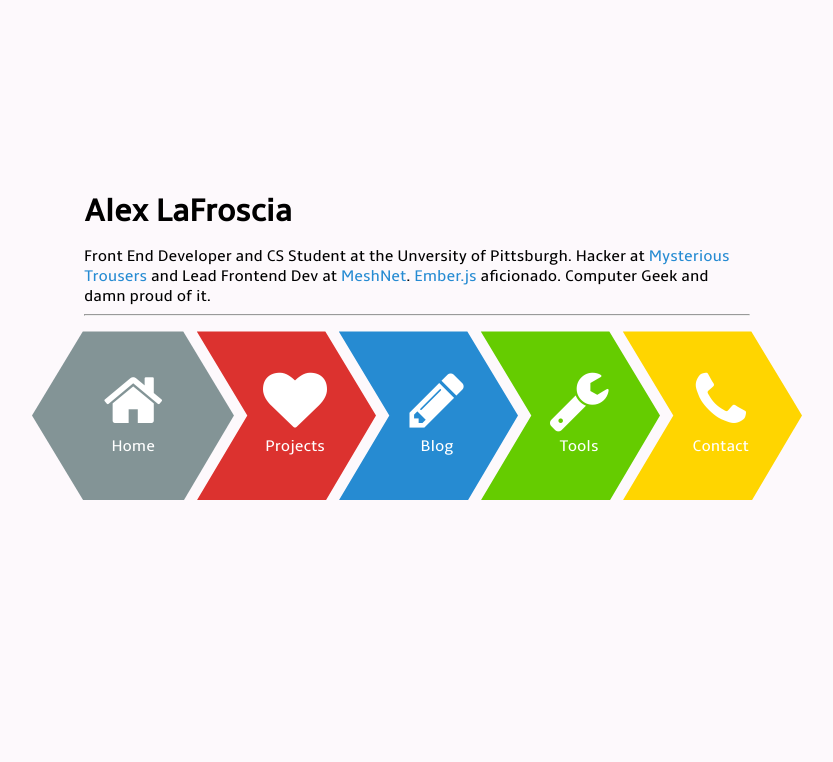
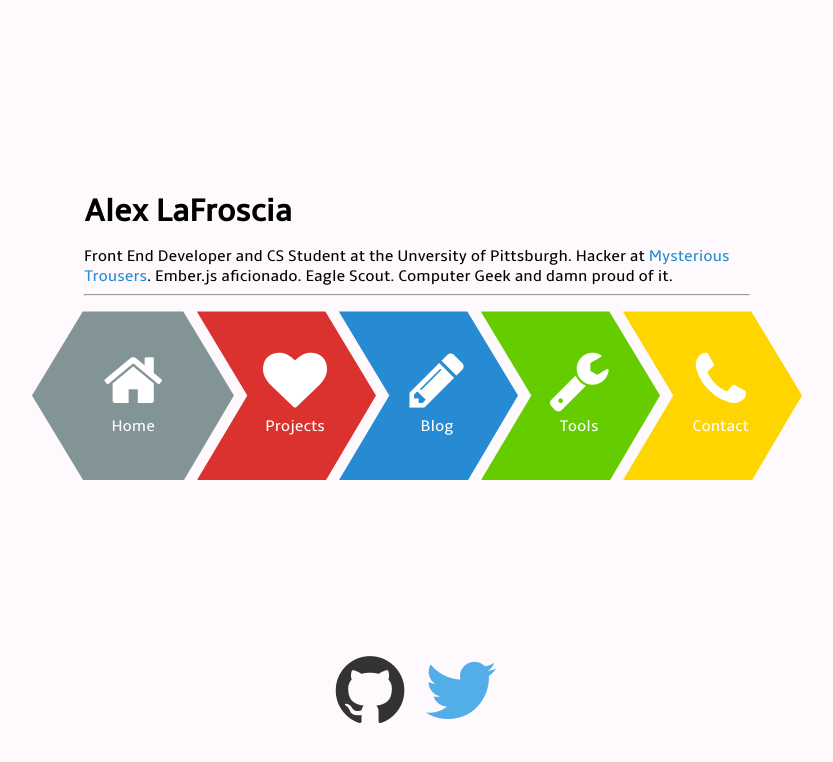
Before and after one commit to alexlafroscia/alexlafroscia.github.io, a Jekyll site: the page built from index.html, in a window 1280 px wide. Shown: the top 762 px of the page, without its empty margins (223-1056 px from the left). Built offline with Jekyll 4.4.1, drawn with Linux system fonts in a browser that asks for light colours.

Commit message:
Add social media icons

```diff
--- a/_includes/sidebar.html
+++ b/_includes/sidebar.html
@@ -1,4 +1,5 @@
 <div id="nav-sidebar">
+  <h2>Alex LaFroscia</h2>
   <h3>Navigation</h3>
   <ul>
     <li class="home">
--- a/_sass/_colors.scss
+++ b/_sass/_colors.scss
@@ -17,3 +17,7 @@ $violet:    #6c71c4;
 $blue:      #268bd2;
 $cyan:      #2aa198;
 $green:     #65CC00;
+
+
+$github-brand: #333333;
+$twitter-brand: #53AEE8;
--- a/_sass/desktop/_styles.scss
+++ b/_sass/desktop/_styles.scss
@@ -44,4 +44,8 @@
 
   }
 
+  ul.social-bar {
+    margin-top: 2em;
+  }
+
 }
--- a/_sass/tablet/_styles.scss
+++ b/_sass/tablet/_styles.scss
@@ -42,4 +42,8 @@
       top: 100px;
     }
   }
+
+  ul.social-bar {
+    margin-top: 1em;
+  }
 }
--- a/assets/app.scss
+++ b/assets/app.scss
@@ -65,14 +65,6 @@
       width: 100%;
     }
 
-    // &:hover {
-    //   svg {
-    //     width: 200px;
-    //     height: 200px;
-    //   }
-    // }
-
-
   }
 
 }
@@ -132,10 +124,12 @@ a {
 }
 
 hr {
-  margin-bottom: -1px; }
+  margin-bottom: -1px;
+}
 
 p {
-  margin: 5px 0px; }
+  margin: 5px 0px;
+}
 
 .item {
   position: relative;
@@ -146,12 +140,61 @@ p {
   padding-bottom: 12px;
   padding-left: 2%;
   padding-right: 2%;
-  color: #111111 !important; }
-  .item h2 {
+  color: #111111 !important;
+
+  h2 {
     margin-bottom: 2px;
-    margin-top: 0; }
-  .item a {
+    margin-top: 0;
+  }
+
+  a {
     color: #111111;
-    text-decoration: none !important; }
-  .item:hover {
-    background: #d4d4d4; }
+    text-decoration: none !important;
+  }
+
+  &:hover {
+    background: #d4d4d4;
+  }
+
+}
+
+ul.social-bar {
+  position: relative;
+  display: block;
+  font-size: 5em;
+  padding: 0;
+  margin: {
+    right: auto;
+    left: auto;
+  }
+  text-align: center;
+
+  li {
+    display: inline-block;
+    text-align: center;
+
+    &.github {
+      a {
+        color: $github-brand;
+        &:visited {
+          color: $github-brand;
+        }
+      }
+    }
+
+    &.twitter {
+      a {
+        color: $twitter-brand;
+        &:visited {
+          color: $twitter-brand;
+        }
+      }
+    }
+  }
+
+  // a {
+  //   &:hover {
+  //     font-size: 1.1em;
+  //   }
+  // }
+}
--- a/index.html
+++ b/index.html
@@ -7,10 +7,8 @@ layout: site
     <h1>Alex LaFroscia</h1>
     <p>
       Front End Developer and CS Student at the Unversity of Pittsburgh. Hacker
-      at <a href="http://mysterioustrousers.com/">Mysterious Trousers</a> and
-      Lead Frontend Dev at <a href="http://meshnetapp.com">MeshNet</a>.
-      <a href="http://emberjs.com">Ember.js</a> aficionado. Computer Geek and
-      damn proud of it.
+      at <a href="http://mysterioustrousers.com/">Mysterious Trousers</a>.
+      Ember.js aficionado. Eagle Scout. Computer Geek and damn proud of it.
     </p>
     <hr />
   </div>
@@ -60,4 +58,13 @@ layout: site
       </li>
     </ul>
   </nav>
+
+  <ul class="social-bar">
+    <li class="github">
+      <a href="http://github.com/alexlafroscia"><i class="fa fa-github"></i></a>
+    </li>
+    <li class="twitter">
+      <a href="http://twitter.com/alexlafroscia"><i class="fa fa-twitter"></i></a>
+    </li>
+  </ul>
 </div>
```
